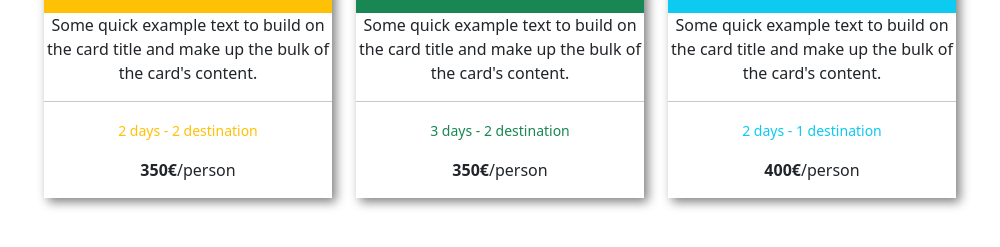
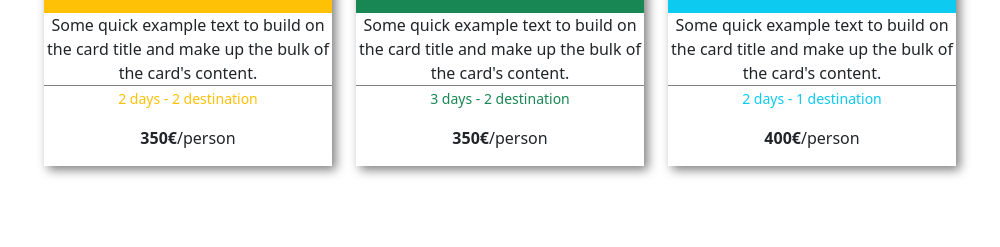
Before and after one commit to ZahidRamirez00/bootstrap-travel-agency, a plain HTML site: page index.html in a window 1280 px wide. Shown: the part 435-682 px from the top of the page, without its empty margins (140-1140 px from the left). Drawn offline with nearby package versions, Linux system fonts and the light colour scheme.

Commit message:
Aggiornamento del div footer-travel

```diff
--- a/index.html
+++ b/index.html
@@ -22,7 +22,6 @@
                             <h5>EXPLORE THE SEA</h5>
                         </div>
                         <p class="card-text">Some quick example text to build on the card title and make up the bulk of the card's content.</p>
-                        <hr>
                     </div>
                     <div class="footer-travel">
                         <p id="travel1"><small>2 days - 2 destination</small></p>
@@ -36,7 +35,6 @@
                             <h5>HIKE IN THE FOREST</h5>
                         </div>
                         <p class="card-text">Some quick example text to build on the card title and make up the bulk of the card's content.</p>
-                        <hr>
                     </div>
                     <div class="footer-travel">
                         <p id="travel2"><small>3 days - 2 destination</small></p>
@@ -50,7 +48,6 @@
                             <h5>CAMP IN THE SNOW</h5>
                         </div>
                         <p class="card-text">Some quick example text to build on the card title and make up the bulk of the card's content.</p>
-                        <hr>
                     </div>
                     <div class="footer-travel">
                         <p id="travel3"><small>2 days - 1 destination</small></p>
--- a/style.css
+++ b/style.css
@@ -37,3 +37,9 @@
 #travel3{
     color: rgb(12, 202, 240);
 }
+
+.footer-travel{
+    border-top: solid;
+    border-top-width: 1px;
+    border-top-color: gray;
+}
```
